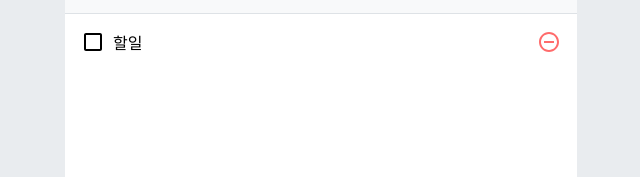
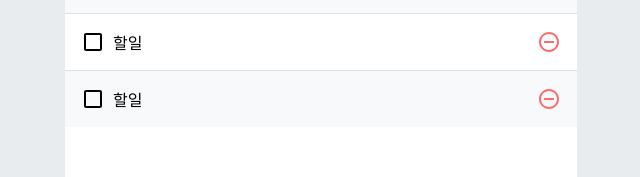
Before and after one commit to JasonKK/2021_Todo_list, a React (Create React App) app in the folder todo-app/: page / in a window 1280 px wide. Shown: the part 303-480 px from the top of the page, without its empty margins (319-959 px from the left). Built offline with nearby package versions, Linux system fonts and the light colour scheme.

Commit message:
define todos status

```diff
--- a/todo-app/src/App.js
+++ b/todo-app/src/App.js
@@ -1,13 +1,31 @@
-import React from 'react';
+import React, { useState } from 'react';
 import TodoTemplate from './components/TodoTemplate';
 import TodoInsert from './components/TodoInsert';
 import TodoList from './components/TodoList';
 
 const App = () => {
+  const [todos, setTodos] = useState([
+    {
+      id: 1,
+      text: '리액트의 기초 알아보기',
+      checked: true,
+    },
+    {
+      id: 2,
+      text: '컴포넌트 스타일링해 보기',
+      checked: true,
+    },
+    {
+      id: 3,
+      text: '일정 관리 앱 만들어 보기',
+      checked: false,
+    },
+  ]);
+
   return (
     <TodoTemplate>
       <TodoInsert />
-      <TodoList />
+      <TodoList todos={todos} />
     </TodoTemplate>
   );
 };
--- a/todo-app/src/components/TodoInsert.scss
+++ b/todo-app/src/components/TodoInsert.scss
@@ -6,8 +6,8 @@
     outline: none;
     border: none;
     padding: 0.5rem;
-    font-size: 1.125rem;
-    line-height: 1.5;
+    font-size: 1.125rem; // 칸 안의 글씨 크기
+    line-height: 1.5; //칸 높이
     color: white;
     &::placeholder {
       color: #dee2e6;
--- a/todo-app/src/components/TodoList.js
+++ b/todo-app/src/components/TodoList.js
@@ -8,6 +8,7 @@ const TodoList = () => {
       <TodoListItem />
       <TodoListItem />
       <TodoListItem />
+      <TodoListItem />
     </div>
   );
 };
```
